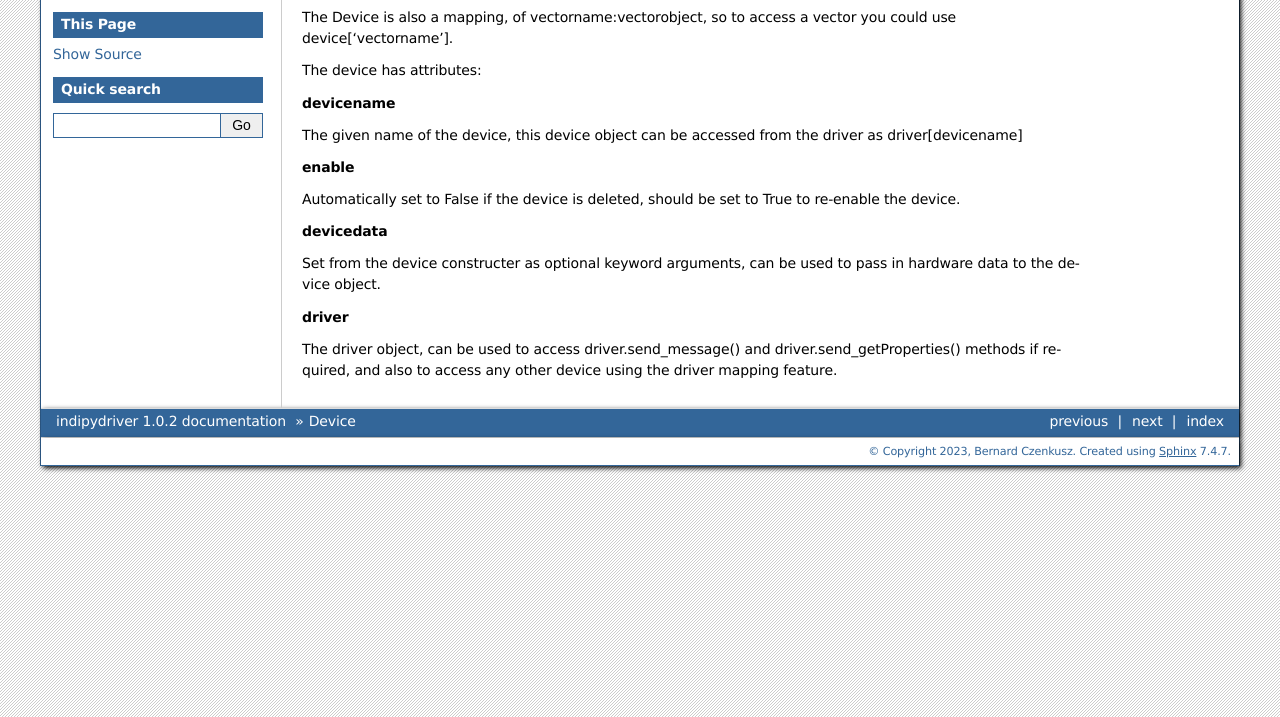
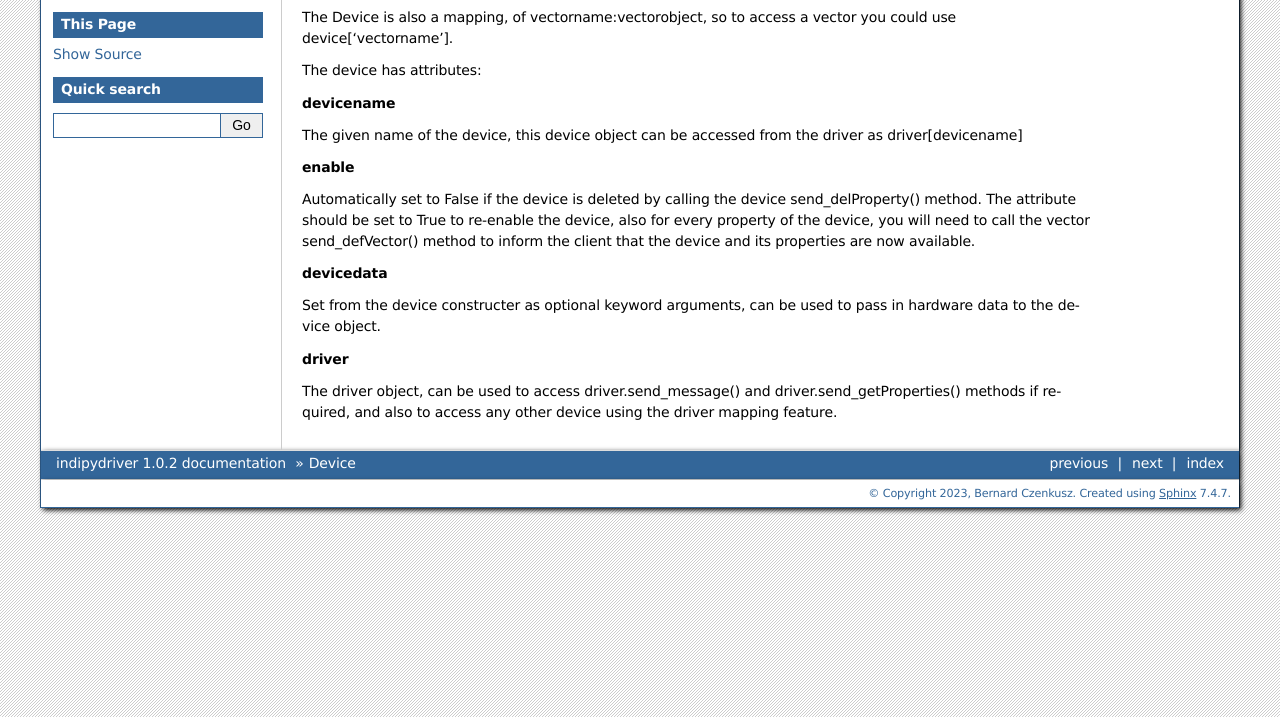
Before and after one commit to bernie-skipole/indipydriver, a Sphinx documentation site: the page built from docs/source/usage/device.rst, in a window 1280 px wide, cut to the strip 183-900 px from the top of the page. Built offline with Sphinx 7.4.7, drawn with Linux system fonts in a browser that asks for light colours.

Commit message:
Further docs

```diff
--- a/docs/source/usage/device.rst
+++ b/docs/source/usage/device.rst
@@ -14,7 +14,7 @@ The given name of the device, this device object can be accessed from the driver
 
 **enable**
 
-Automatically set to False if the device is deleted, should be set to True to re-enable the device.
+Automatically set to False if the device is deleted by calling the device send_delProperty() method. The attribute should be set to True to re-enable the device, also for every property of the device, you will need to call the vector send_defVector() method to inform the client that the device and its properties are now available.
 
 **devicedata**
 
```
